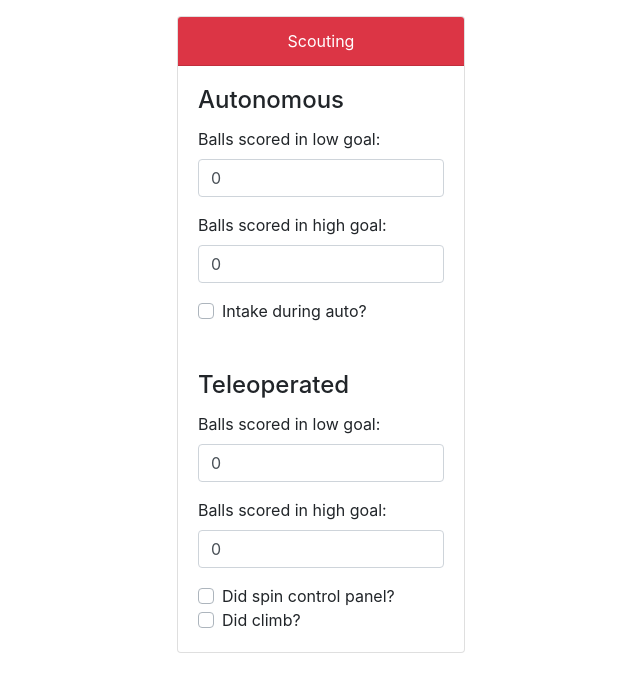
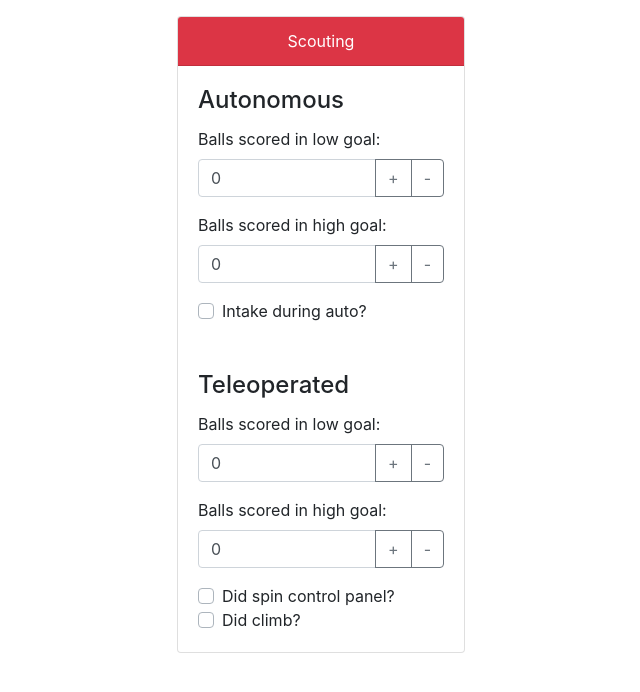
Before and after one commit to team1306/nilus-scouting, a Django app: template nilus/season2020/templates/season2020/scout.html in a window 1280 px wide. Shown: the top 692 px of the page, without its empty margins (319-959 px from the left). Run offline with Django 3.2, Linux system fonts and the light colour scheme; the template is opened without the code that fills it, so the values that code supplies are empty; some libraries are stand-ins or nearby versions.

Commit message:
Add plus minus buttons, not functional

```diff
--- a/nilus/season2020/templates/season2020/scout.html
+++ b/nilus/season2020/templates/season2020/scout.html
@@ -30,12 +30,24 @@
 
                 <div class="form-group">
                     <label for="inputAutoLow">Balls scored in low goal:</label>
-                    <input id="inputAutoLow" name="autoLow" type="number" min="0" value="0" class="form-control">
+                    <div class="input-group">
+                        <input id="inputAutoLow" name="autoLow" type="number" min="0" value="0" class="form-control">
+                        <div class="input-group-append">
+                            <button class="btn btn-outline-secondary" type="button">+</button>
+                            <button class="btn btn-outline-secondary" type="button">-</button>
+                        </div>
+                    </div>
                 </div>
 
                 <div class="form-group">
                     <label for="inputAutoHigh">Balls scored in high goal:</label>
-                    <input id="inputAutoHigh" name="autoHigh" type="number" min="0" value="0" class="form-control">
+                    <div class="input-group">
+                        <input id="inputAutoHigh" name="autoHigh" type="number" min="0" value="0" class="form-control">
+                        <div class="input-group-append">
+                            <button class="btn btn-outline-secondary" type="button">+</button>
+                            <button class="btn btn-outline-secondary" type="button">-</button>
+                        </div>
+                    </div>
                 </div>
 
                 <div class="custom-control custom-checkbox">
@@ -47,12 +59,24 @@
 
                 <div class="form-group">
                     <label for="inputTeleLow">Balls scored in low goal:</label>
-                    <input id="inputTeleLow" name="teleLow" type="number" min="0" value="0" class="form-control">
+                    <div class="input-group">
+                        <input id="inputTeleLow" name="teleLow" type="number" min="0" value="0" class="form-control">
+                        <div class="input-group-append">
+                            <button class="btn btn-outline-secondary" type="button">+</button>
+                            <button class="btn btn-outline-secondary" type="button">-</button>
+                        </div>
+                    </div>
                 </div>
 
                 <div class="form-group">
                     <label for="inputTeleHigh">Balls scored in high goal:</label>
-                    <input id="inputTeleHigh" name="teleHigh" type="number" min="0" value="0" class="form-control">
+                    <div class="input-group">
+                        <input id="inputTeleHigh" name="teleHigh" type="number" min="0" value="0" class="form-control">
+                        <div class="input-group-append">
+                            <button class="btn btn-outline-secondary" type="button">+</button>
+                            <button class="btn btn-outline-secondary" type="button">-</button>
+                        </div>
+                    </div>
                 </div>
 
                 <div class="custom-control custom-checkbox">
```
